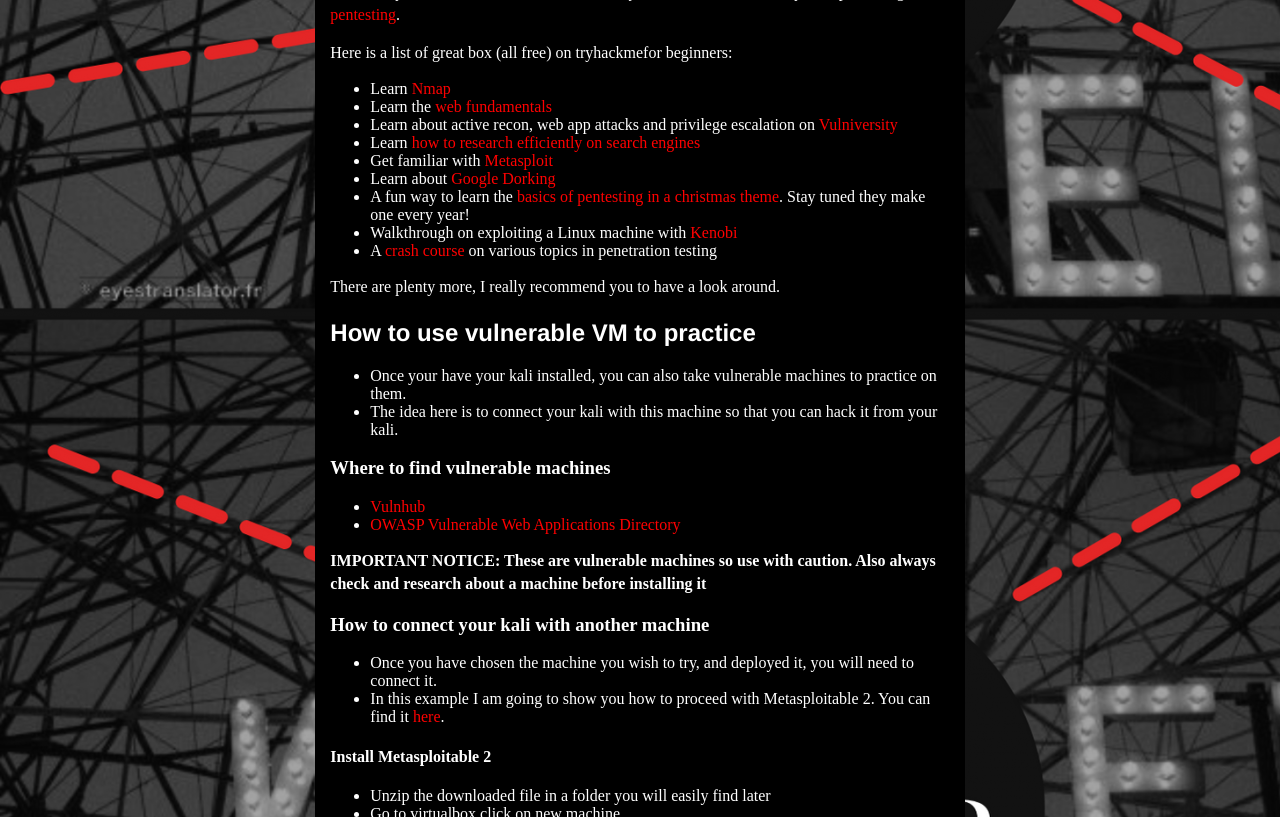
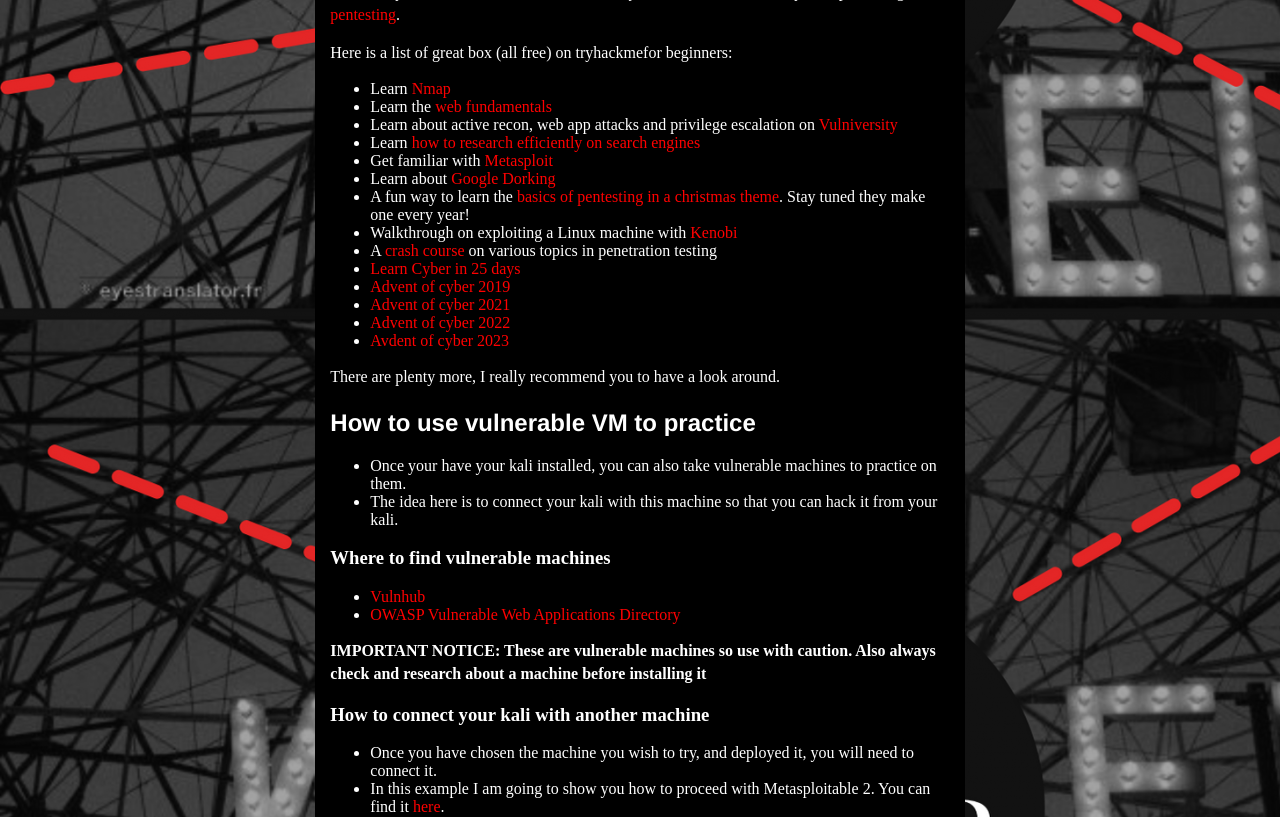
Before and after one commit to CSbyGB/csbygb.github.io, a Jekyll site: the page built from _posts/2022-10-02-how-to-get-started.md, in a window 1280 px wide and 900 px high, scrolled down 2447 px, cut to the strip 0-817 px from the top of the window. Built offline with Jekyll 4.4.1, drawn with Linux system fonts in a browser that asks for light colours.

Commit message:
Update 2022-10-02-how-to-get-started.md
added more links to tryhackme rooms for beginners

```diff
--- a/_posts/2022-10-02-how-to-get-started.md
+++ b/_posts/2022-10-02-how-to-get-started.md
@@ -54,6 +54,11 @@
 - A fun way to learn the [basics of pentesting in a christmas theme](https://tryhackme.com/room/25daysofchristmas). Stay tuned they make one every year!
 - Walkthrough on exploiting a Linux machine with [Kenobi](https://tryhackme.com/room/kenobi)
 - A [crash course](https://tryhackme.com/room/ccpentesting) on various topics in penetration testing
+- [Learn Cyber in 25 days](https://tryhackme.com/room/learncyberin25days)
+- [Advent of cyber 2019](https://tryhackme.com/room/25daysofchristmas)
+- [Advent of cyber 2021](https://tryhackme.com/room/adventofcyber3)
+- [Advent of cyber 2022](https://tryhackme.com/room/adventofcyber4)
+- [Avdent of cyber 2023](https://tryhackme.com/room/adventofcyber2023)
 
 There are plenty more, I really recommend you to have a look around.
 
```
